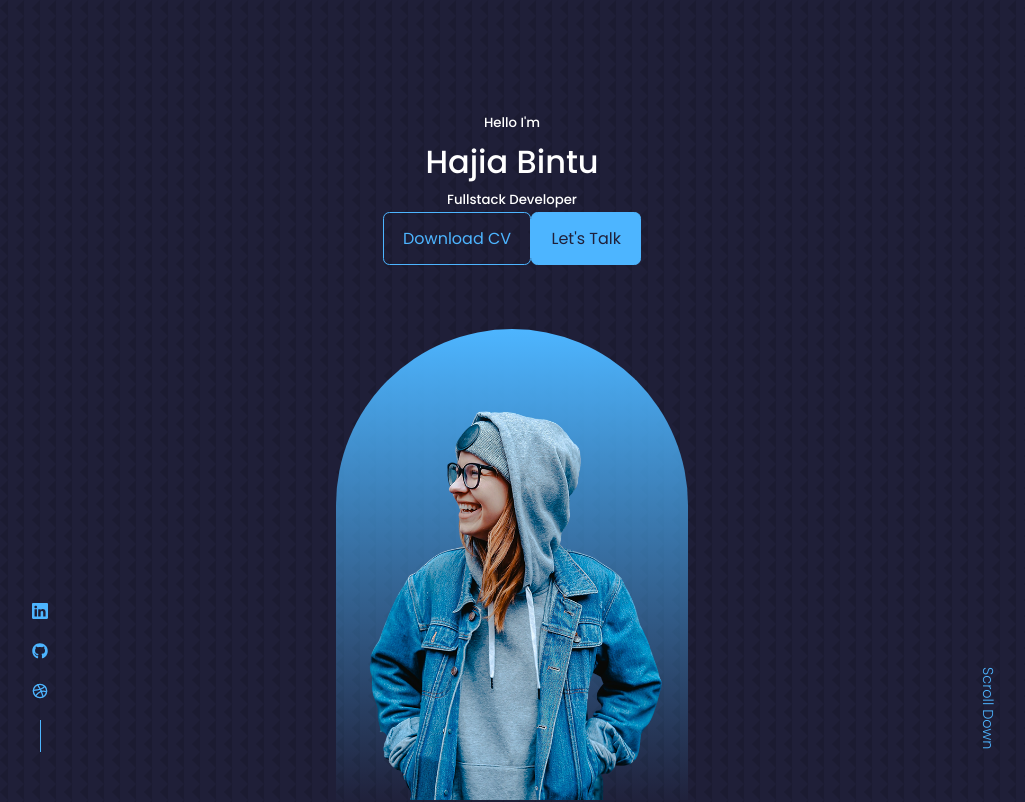
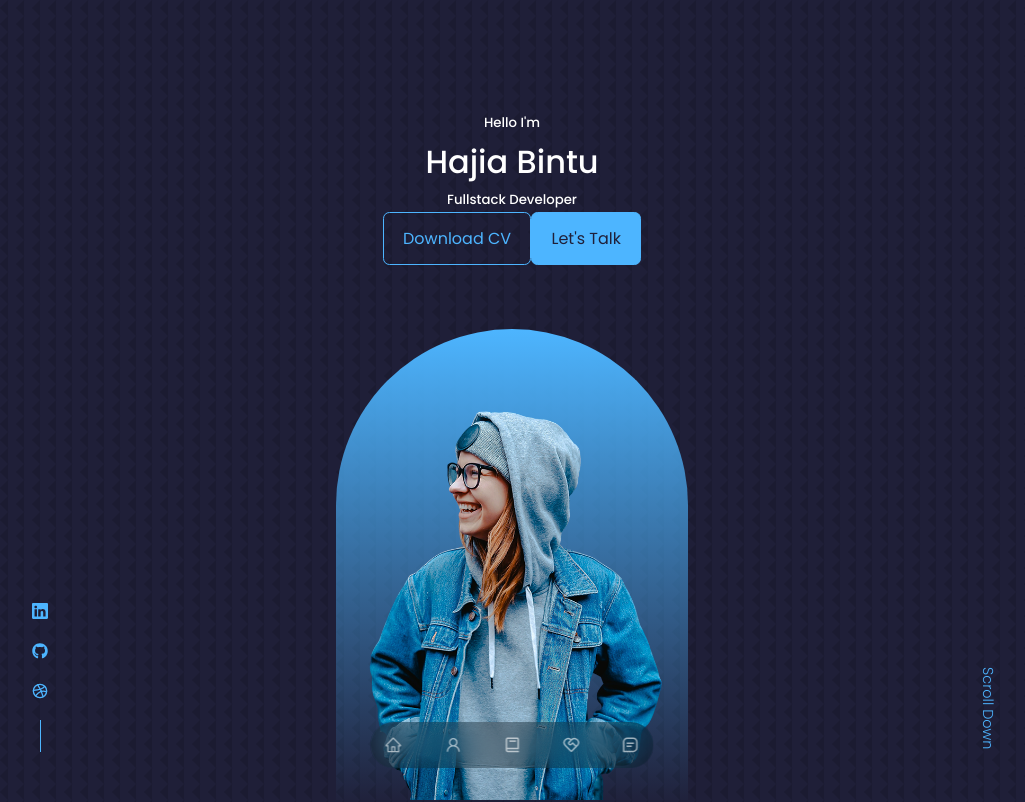
Before and after one commit to meywo/react-portfolio-website-1, a React (Create React App) app: page / in a window 1280 px wide. Shown: the top 802 px of the page, without its empty margins (128-1153 px from the left). Built offline with nearby package versions, Linux system fonts and the light colour scheme.

Commit message:
sixth commit -oct

```diff
--- a/src/components/nav/Nav.jsx
+++ b/src/components/nav/Nav.jsx
@@ -5,15 +5,18 @@ import {AiOutlineUser} from 'react-icons/ai'
 import{BiBook} from 'react-icons/bi'
 import{RiServiceLine} from 'react-icons/ri'
 import{BiMessageSquareDetail} from 'react-icons/bi'
+import {useState} from 'react'
 
 const Nav = () => {
+  const [activeNav, setActiveNav] = useState ('#')
+
   return (
     <nav>
-    <a href="#"><AiOutlineHome/></a>
-    <a href="#about"><AiOutlineUser/></a>
-    <a href="#experience"><BiBook/></a>
-    <a href="#portfolio"><RiServiceLine/></a>
-    <a href="#contact"><BiMessageSquareDetail/></a>
+    <a href="#" onClick={() => setActiveNav('#')} className={activeNav === '#' ? 'active' : ''}><AiOutlineHome/></a>
+    <a href="#about" onClick={() => setActiveNav('#about')} className={activeNav === '#about' ? 'active' : ''}><AiOutlineUser/></a>
+    <a href="#experience" onClick={() => setActiveNav('#experience')} className={activeNav === '#experience' ? 'active' : ''}><BiBook/></a>
+    <a href="#portfolio" onClick={() => setActiveNav('#portfolio')} className={activeNav === '#portfolio' ? 'active' : ''}><RiServiceLine/></a>
+    <a href="#contact"  onClick={() => setActiveNav('#contact')} className={activeNav === '#contact' ? 'active' : ''}><BiMessageSquareDetail/></a>
     </nav>
   )
 }
--- a/src/components/nav/nav.css
+++ b/src/components/nav/nav.css
@@ -0,0 +1,33 @@
+nav {
+    background: rgba(0,0,0,0.3);
+    width:max-content;
+    display:block;
+    padding:0.7rem 1,7rem;
+    z-index:2;
+    position:fixed;
+    left:50%;
+    transform:translateX(-50%);
+    bottom:2rem;
+    display:flex;
+    gap:0.8rem;
+    border-radius:3rem;
+    backdrop-filter:blur(15px);
+}
+
+nav a {
+   background:transparent;
+   padding:0.9rem;
+   border-radius:50%;
+   display:flex;
+   color:var(--color-light);
+   font-size:1.1rem;
+}
+
+nav a:hover {
+    background:rgba(0,0,0,0.3);
+}
+
+nav a:active {
+    background: var(--color-bg);
+    color:var(--color-white);
+}
```
